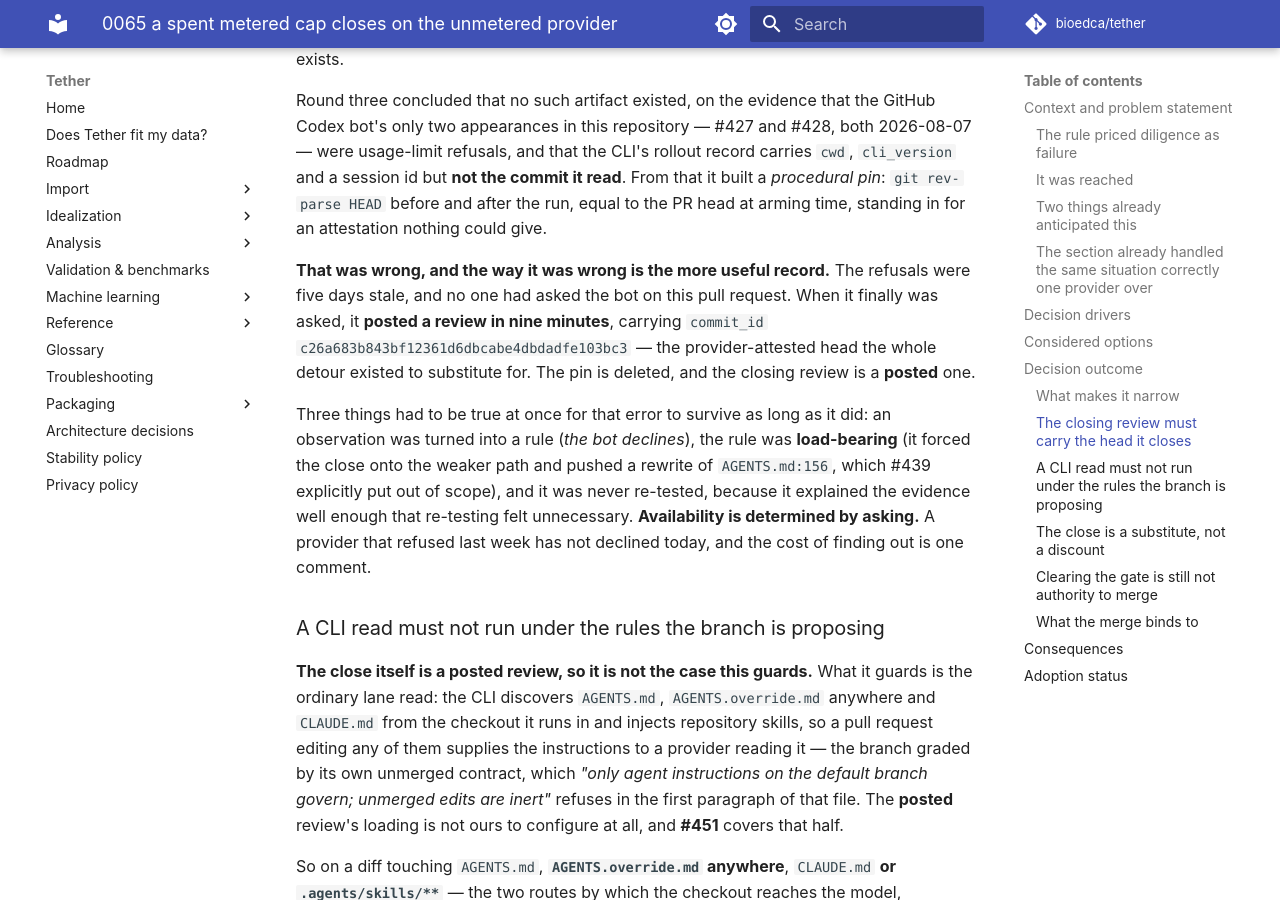
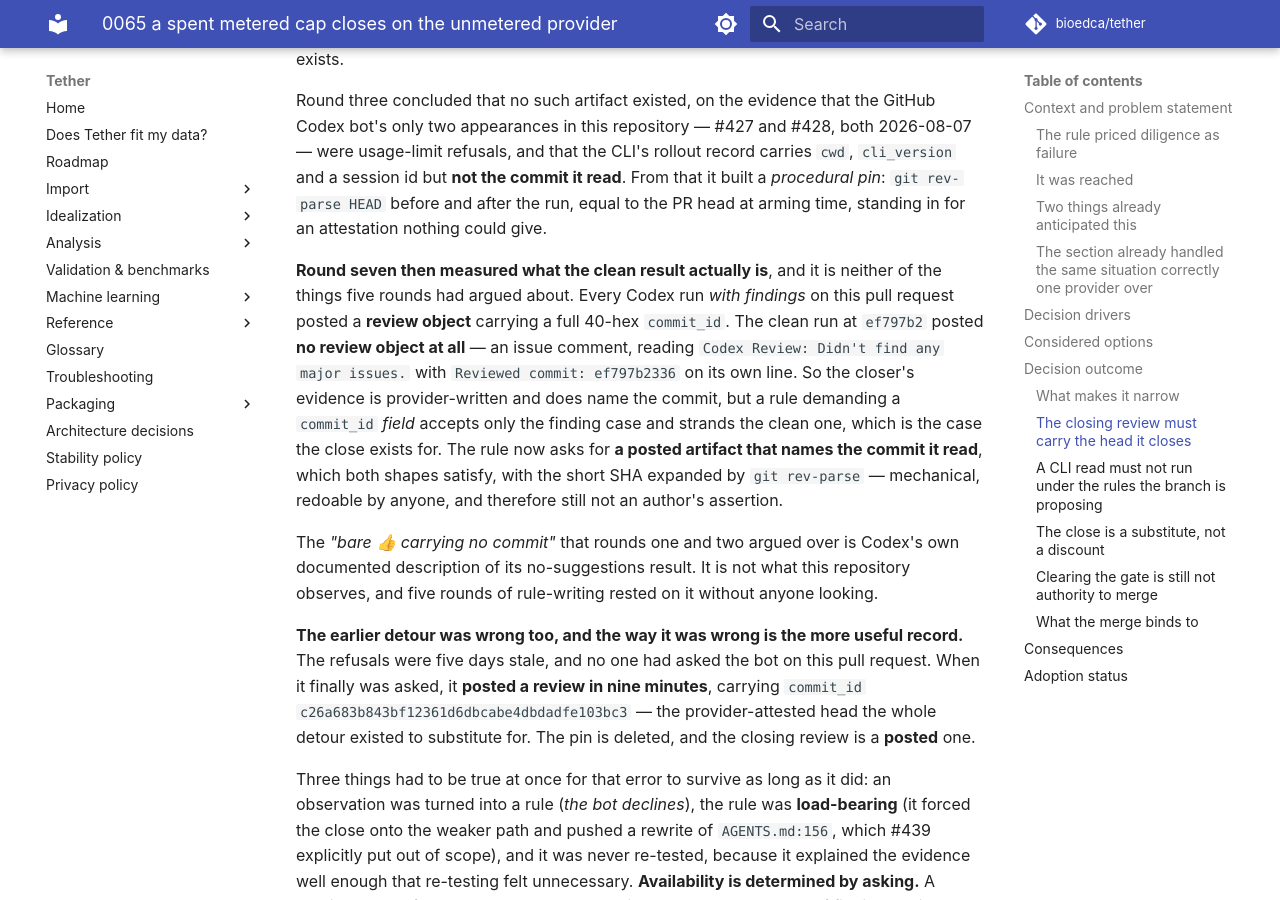
Before and after one commit to bioedca/tether, an MkDocs documentation site: the page built from docs/adr/0065-a-spent-metered-cap-closes-on-the-unmetered-provider.md, in a window 1280 px wide and 900 px high, scrolled down 6669 px. Built offline with MkDocs 1.6.1 and Material for MkDocs 9.7.7, drawn with Linux system fonts in a browser that asks for light colours; comment, search, counter and statistics services are not loaded; the version menu is left out.

Commit message:
fix(agents): measure what a clean Codex result actually is, and accept it
Codex round on bdf4bcd, one P1, and it lands on the last unexamined assumption in
this whole branch: the closer had to be "a posted review carrying a commit_id",
while CONTRIBUTING and ADR-0065 both described Codex's clean result as a bare 👍
reaction with no commit. If both were true the close was unsatisfiable in exactly
the case it exists for -- a clean run.

MEASURED on this pull request rather than argued:

  - every Codex run WITH findings posted a review object with a full 40-hex
    commit_id (seven of them, 16:18Z through 20:42Z);
  - the CLEAN run at ef797b2 posted NO review object at all -- an issue comment,
    "Codex Review: Didn't find any major issues." with "Reviewed commit:
    ef797b2336" on its own line.

So the evidence is provider-written and does name the commit; what it lacks is
the commit_id FIELD. The rule now asks for a posted artifact that NAMES the
commit it read, which both shapes satisfy, with the short SHA expanded by
git rev-parse -- mechanical, redoable by anyone, so the head is still the
provider's and not the author's.

The "bare 👍 carrying no commit" is Codex's own documentation of its
no-suggestions result. It is not what this repository observes, and five rounds
of rule-writing rested on it without anyone looking -- the same failure as the
bot-is-unavailable detour, one layer down.

AGENTS.md 29,175 bytes: the first draft of this fix left only 188 bytes of
budget, so the detail moved to ADR-0065 and the rule kept the operative half.

Local gates: 2939 passed, 19 skipped, 34 deselected; mkdocs --strict green.

```diff
--- a/docs/adr/0065-a-spent-metered-cap-closes-on-the-unmetered-provider.md
+++ b/docs/adr/0065-a-spent-metered-cap-closes-on-the-unmetered-provider.md
@@ -247,7 +247,21 @@ that the CLI's rollout record carries `cwd`, `cli_version` and a session id but
 read**. From that it built a *procedural pin*: `git rev-parse HEAD` before and after the run, equal
 to the PR head at arming time, standing in for an attestation nothing could give.
 
-**That was wrong, and the way it was wrong is the more useful record.** The refusals were five days
+**Round seven then measured what the clean result actually is**, and it is neither of the things
+five rounds had argued about. Every Codex run *with findings* on this pull request posted a **review
+object** carrying a full 40-hex `commit_id`. The clean run at `ef797b2` posted **no review object at
+all** — an issue comment, reading `Codex Review: Didn't find any major issues.` with
+`Reviewed commit: ef797b2336` on its own line. So the closer's evidence is provider-written and does
+name the commit, but a rule demanding a `commit_id` *field* accepts only the finding case and
+strands the clean one, which is the case the close exists for. The rule now asks for **a posted
+artifact that names the commit it read**, which both shapes satisfy, with the short SHA expanded by
+`git rev-parse` — mechanical, redoable by anyone, and therefore still not an author's assertion.
+
+The *"bare 👍 carrying no commit"* that rounds one and two argued over is Codex's own documented
+description of its no-suggestions result. It is not what this repository observes, and five rounds
+of rule-writing rested on it without anyone looking.
+
+**The earlier detour was wrong too, and the way it was wrong is the more useful record.** The refusals were five days
 stale, and no one had asked the bot on this pull request. When it finally was asked, it **posted a
 review in nine minutes**, carrying `commit_id c26a683b843bf12361d6dbcabe4dbdadfe103bc3` — the
 provider-attested head the whole detour existed to substitute for. The pin is deleted, and the
```
Also changed, not shown: AGENTS.md (+7 -2 lines), CONTRIBUTING.md (+4 -1 lines), .github/pull_request_template.md.
